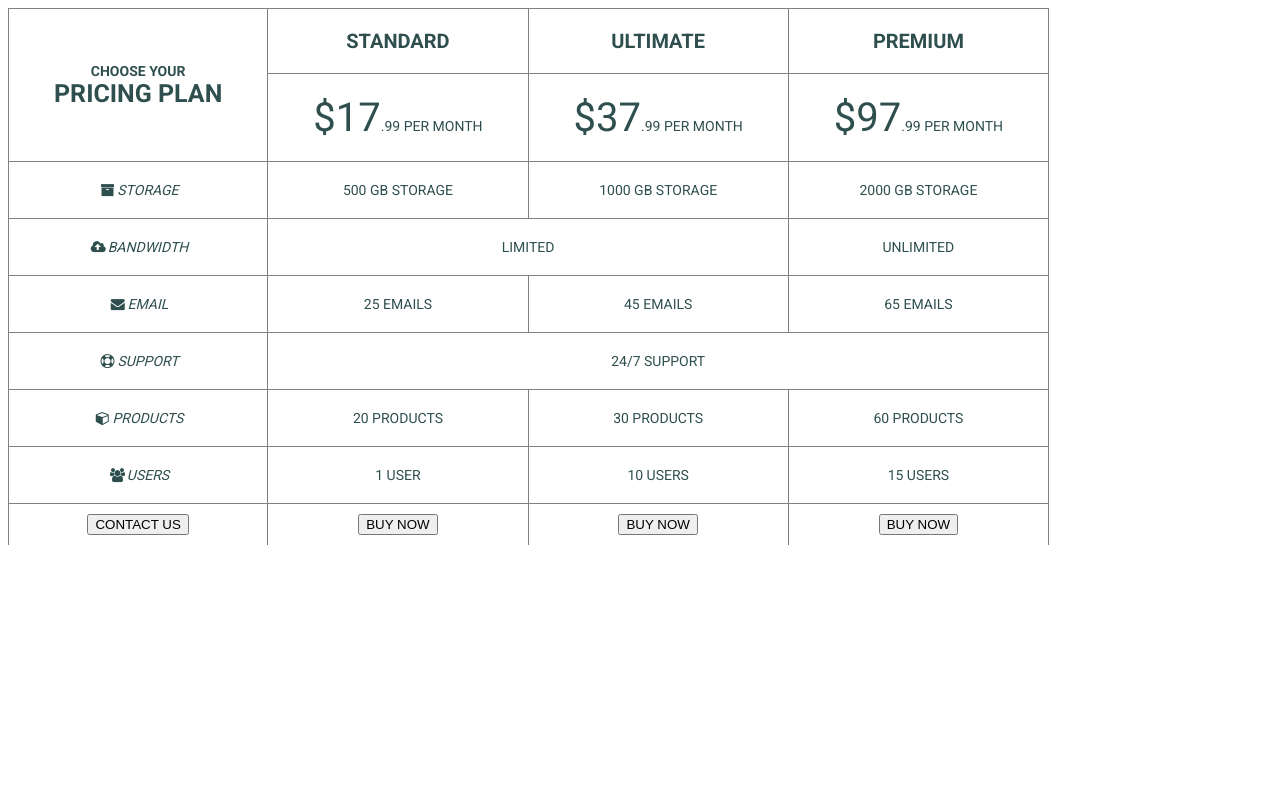
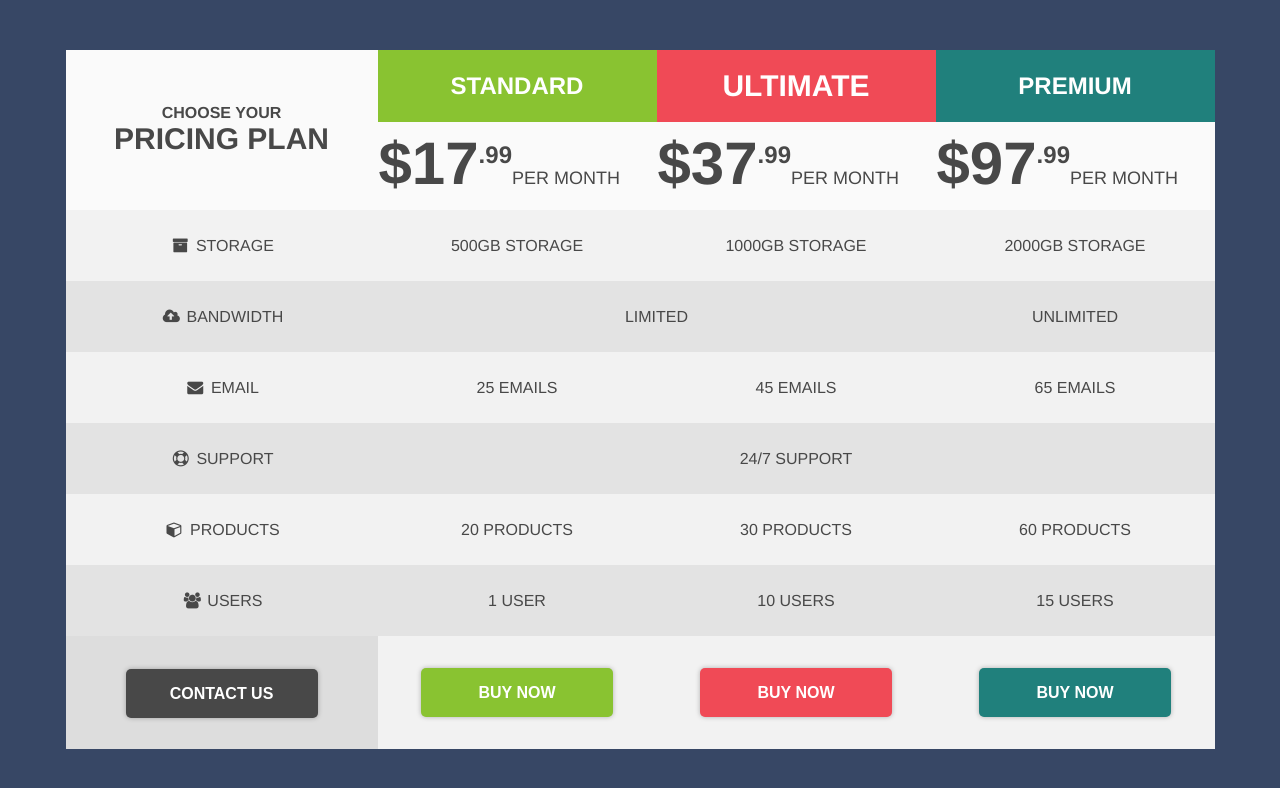
Before and after one commit to Careliya/Pricing_Table, a plain HTML site: page index.html in a window 1280 px wide. Drawn offline with nearby package versions, Linux system fonts and the light colour scheme.

Commit message:
final changes
without price & borders

```diff
--- a/css/style.css
+++ b/css/style.css
@@ -1,48 +1,133 @@
+
+body {
+    background-image: url('background.png');
+    background-position: center;
+}
 
 table {
-    font-family: Roboto;
-    font-size: 14px;
-    color: darkslategrey;
+    margin: auto;
+    margin-top: 50px;
+    font-family: Arimo;
+    font-size: 16px;
+    color: #484848;
     border-collapse: collapse;
     text-align: center;
 }
 
 th, td {
-    padding: 20px;
-    padding-right: 45px;
-    padding-left: 45px;
+    width: 277px;
+    height: 69px;
+}
+
+tr:nth-child(odd) {
+    background: #f2f2f2;
+}
+
+tr:nth-child(even) {
+    background: #e3e3e3;
+}
+
+th:first-child {
+    background: #fafafa;
+}
+
+tr:nth-child(2) {
+    background: #fafafa;
+}
+
+tr:last-child td:first-child {
+    background: #dddddd;
 }
 
 .pricing_plan {
-    font-size: 25px;
+    font-size: 30px;
 }
 
-.plan_name {
-    font-size: 20px;
-
+.plan_standard {
+    font-size: 24px;
+    color: white;
+    background-color: #89c331;
 }
 
-.icon-name {
-    font-style: normal;
+.plan_ultimate {
+    font-size: 30px;
+    color: white;
+    background-color: #f04a56;
 }
 
-.table, th, td {
-    border: 1px solid gray;
+.plan_premium {
+    font-size: 24px;
+    color: white;
+    background-color: #20807c;
 }
 
-.usd {
-    font-size: 40px;
+.price {
+    font-size: 60px;
+    font-weight: 700;
+    line-height: 28px;
+    text-align: left;
 }
 
-.button {
-    border-bottom-style: unset;
-    padding: 10px;
-    padding-left: 35px;
-    padding-right: 35px;
-    font-size: 12px;
+.cents {
+    font-size: 24px;
+    font-weight: bold;
+    line-height: 28px;
+    text-align: center;
 }
 
-.button_standard {
-    color: aqua;
+.month {
+    font-size: 18px;
+    font-weight: normal;
+    line-height: 28px;
+    text-align: left;
+}
 
+.contact {
+    border: none;
+    border-radius: 5px;
+    width: 192px;
+    height: 49px;
+    font-size: 16px;
+    font-weight: bold;
+    color: white;
+    background-color: #484848;
+    box-shadow: 0px 0px 5px 0px rgba(0, 0, 0, 0.27);
+    margin-top: 32px;
+    margin-bottom: 30px;
 }
+
+.buy_standard {
+    border: none;
+    border-radius: 5px;
+    width: 192px;
+    height: 49px;
+    font-size: 16px;
+    font-weight: bold;
+    color: white;
+    background-color: #89c331;
+    box-shadow: 0px 0px 5px 0px rgba(0, 0, 0, 0.27);
+}
+
+.buy_ultimate {
+    border: none;
+    border-radius: 5px;
+    width: 192px;
+    height: 49px;
+    font-size: 16px;
+    font-weight: bold;
+    color: white;
+    background-color: #f04a56;
+    box-shadow: 0px 0px 5px 0px rgba(0, 0, 0, 0.27);
+}
+
+.buy_premium {
+    border: none;
+    border-radius: 5px;
+    width: 192px;
+    height: 49px;
+    font-size: 16px;
+    font-weight: bold;
+    color: white;
+    background-color: #20807c;
+    box-shadow: 0px 0px 5px 0px rgba(0, 0, 0, 0.27);
+}
--- a/index.html
+++ b/index.html
@@ -1,61 +1,61 @@
 <!DOCTYPE html>
 <html lang="eng">
 <head>
+    <link href="https://fonts.googleapis.com/css?family=Arimo:400,700" rel="stylesheet">
     <link rel="stylesheet" href="css/style.css">
     <link rel="stylesheet" href="css/fontello.css">
-    <link href="https://fonts.googleapis.com/css?family=Roboto:400,700" rel="stylesheet">
 </head>
 <body>
 <table>
     <tr>
-        <th rowspan="2" class="list_items">CHOOSE YOUR<br><span class="pricing_plan">PRICING PLAN</span></th>
-        <th class="plan_name">STANDARD</th>
-        <th class="plan_name">ULTIMATE</th>
-        <th class="plan_name">PREMIUM</th>
+        <th rowspan="2">CHOOSE YOUR<br><span class="pricing_plan">PRICING PLAN</span></th>
+        <th style="height: 70px" class="plan_standard">STANDARD</th>
+        <th class="plan_ultimate">ULTIMATE</th>
+        <th class="plan_premium">PREMIUM</th>
     </tr>
     <tr>
-        <td class="price"><span class="usd">$17</span>.99 PER MONTH</td>
-        <td class="price"><span class="usd">$37</span>.99 PER MONTH</td>
-        <td class="price"><span class="usd">$97</span>.99 PER MONTH</td>
+        <td style="height: 86px" class="price">$17<sup class="cents">.99</sup><span class="month">PER MONTH</span></td>
+        <td class="price">$37<sup class="cents">.99</sup><span class="month">PER MONTH</span></td>
+        <td class="price">$97<sup class="cents">.99</sup><span class="month">PER MONTH</span></td>
     </tr>
     <tr>
-        <td class="icon_name"><i class="icon-storage">STORAGE</i></td>
-        <td>500 GB STORAGE</td>
-        <td>1000 GB STORAGE</td>
-        <td>2000 GB STORAGE</td>
+        <td style="width: 310px"><a class="icon-storage">  STORAGE</a></td>
+        <td>500GB STORAGE</td>
+        <td>1000GB STORAGE</td>
+        <td>2000GB STORAGE</td>
     </tr>
     <tr>
-        <td><i class="icon-bandwidth">BANDWIDTH</i></td>
+        <td><a class="icon-bandwidth">  BANDWIDTH</a></td>
         <td colspan="2">LIMITED</td>
         <td>UNLIMITED</td>
     </tr>
     <tr>
-        <td><i class="icon-email">EMAIL</i></td>
+        <td><a class="icon-email">  EMAIL</a></td>
         <td>25 EMAILS</td>
         <td>45 EMAILS</td>
         <td>65 EMAILS</td>
     </tr>
     <tr>
-        <td><i class="icon-support">SUPPORT</i></td>
+        <td><a class="icon-support">  SUPPORT</a></td>
         <td colspan="3">24/7 SUPPORT</td>
     </tr>
     <tr>
-        <td><i class="icon-products">PRODUCTS</i></td>
+        <td><a class="icon-products">  PRODUCTS</a></td>
         <td>20 PRODUCTS</td>
         <td>30 PRODUCTS</td>
         <td>60 PRODUCTS</td>
     </tr>
     <tr>
-        <td><i class="icon-users">USERS</i></td>
+        <td><a class="icon-users">  USERS</a></td>
         <td>1 USER</td>
         <td>10 USERS</td>
         <td>15 USERS</td>
     </tr>
     <tr>
-        <td class="button"><button class="contact">CONTACT US</button></td>
-        <td class="button"><button class="buy_standard">BUY NOW</button></td>
-        <td class="button"><button class="buy_ultimate">BUY NOW</button></td>
-        <td class="button"><button class="buy_premium">BUY NOW</button></td>
+        <td class="buttons"><button class="contact">CONTACT US</button></td>
+        <td class="buttons"><button class="buy_standard">BUY NOW</button></td>
+        <td class="buttons"><button class="buy_ultimate">BUY NOW</button></td>
+        <td class="buttons"><button class="buy_premium">BUY NOW</button></td>
     </tr>
     </table>
 </body>
```
Also changed, not shown: css/Background.png (added).
